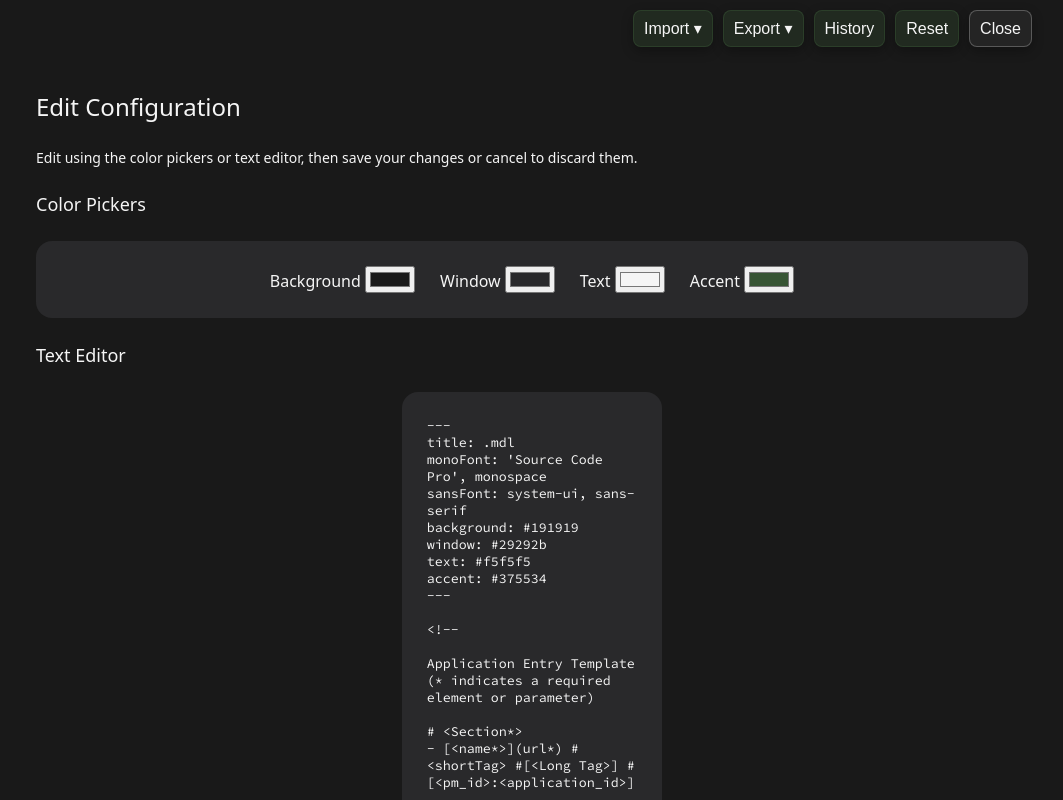
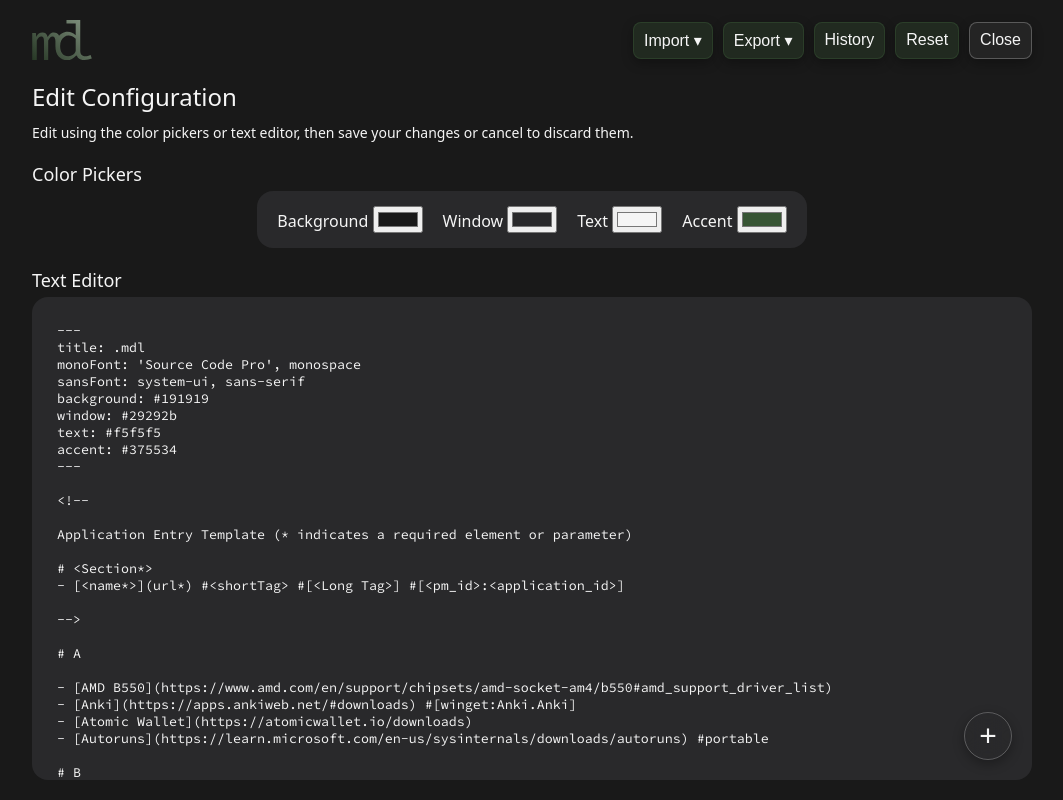
Before and after one commit to vvilliamyoo/.mdl, a Svelte app: page / in a window 1280 px wide. Both pictures are taken after a click on the button "Options". Shown: the whole page, without its empty margins (108-1171 px from the left). Built offline with nearby package versions, Linux system fonts and the light colour scheme.

Commit message:
Update app.css

```diff
--- a/src/app.css
+++ b/src/app.css
@@ -14,6 +14,9 @@
 
   --green-accent: #a7e6b3;
   --red-accent: #ffaaaa;
+
+  --logo-dark-color: color-mix(in srgb, var(--accent-color), black 45%);
+  --logo-light-color: color-mix(in srgb, var(--accent-color), white 45%);
 
   /* Radii */
   --large-radius: 16px;
@@ -61,7 +64,7 @@ body {
   font-family: var(--sans-font, system-ui, sans-serif);
   margin: 0 auto;
   max-width: 1000px;
-  width: 92%;
+  width: 90%;
 }
 
 ::selection {
@@ -84,6 +87,10 @@ body {
 ::-webkit-scrollbar {
   height: 15px;
   width: 15px;
+}
+
+::-webkit-scrollbar-corner {
+  background: transparent;
 }
 
 ::-webkit-scrollbar-track {
@@ -148,7 +155,7 @@ button,
   box-shadow: var(--shadow);
   color: var(--button-text-color);
   cursor: pointer;
-  flex: 1 1 auto;
+  flex: 0 1 auto;
   font-size: 16px;
   letter-spacing: normal;
   padding: 8px 10px;
@@ -176,7 +183,7 @@ button.quiet-button:active {
    ========================================= */
 .top-section {
   background-color: var(--background-color);
-  padding: 10px 0 1px;
+  padding-top: 10px;
   position: sticky;
   top: 0;
   z-index: 100;
@@ -194,11 +201,15 @@ header h1 {
   text-align: left;
 }
 
-#main-title .accent-dot {
-  -webkit-text-fill-color: transparent;
-  background-clip: text;
-  background-color: var(--accent-color);
-  color: transparent;
+#main-title .header-logo {
+  align-content: left;
+  background-image: linear-gradient(40deg, var(--logo-dark-color), var(--logo-light-color));
+  display: block;
+  height: 60px;
+  image-rendering: auto;
+  mask: url("/header.svg") center / contain no-repeat;
+  -webkit-mask: url("/header.svg") center / contain no-repeat;
+  width: 60px;
 }
 
 nav {
@@ -392,16 +403,15 @@ footer li {
   bottom: 0;
   display: flex;
   flex-direction: column;
-  gap: 25px;
   left: 0;
   margin: 0 auto;
   max-width: 1000px;
   overflow-y: auto;
-  padding: 20px 4px;
+  padding: 10px 0 20px;
   position: fixed;
   right: 0;
   top: 70px;
-  width: 100%;
+  width: 90%;
   z-index: 90;
 }
 
@@ -419,12 +429,12 @@ footer li {
   color: var(--text-color);
   display: flex;
   flex-wrap: wrap;
-  gap: 25px;
+  gap: 20px;
   justify-content: center;
   margin: 0;
   min-inline-size: 0;
-  padding: 25px;
-  width: 100%;
+  padding: 15px 20px;
+  width: fit-content;
 }
 
 .theme-editor-heading {
@@ -432,12 +442,14 @@ footer li {
   font-size: 18px;
   font-weight: normal;
   margin: 0;
+  padding: 20px 0 5px;
 }
 
 .editor-help {
   align-self: flex-start;
   margin: 0;
   font-size: 14px;
+  padding-top: 10px;
 }
 
 #editor-area {
@@ -445,14 +457,48 @@ footer li {
   border: none;
   border-radius: var(--large-radius);
   color: var(--text-color);
-  height: calc(85vh);
-  padding: 25px;
+  display: block;
+  height: 100%;
+  min-height: 0;
+  padding: 25px 25px 80px;
   resize: none;
   width: 100%;
 }
 
+#editor-area:focus-visible {
+  outline-offset: -2px;
+}
+
+.editor-textarea-container {
+  flex: 1 1 85vh;
+  min-height: 0;
+  position: relative;
+  width: 100%;
+}
+
+.add-application-button {
+  border: 1px solid var(--light-text-color);
+  border-radius: 50%;
+  bottom: 20px;
+  flex: none;
+  font-size: 30px;
+  height: 48px;
+  line-height: 1;
+  padding: 0;
+  position: absolute;
+  right: 20px;
+  transition: 0.3s ease;
+  width: 48px;
+}
+
+.add-application-button:hover,
+.add-application-button:active {
+  background-color: var(--dark-accent-color);
+  border: 1px solid var(--light-accent-color);
+}
+
 #editor-area::-webkit-scrollbar-track {
-  margin: 25px 0;
+  margin: 10px 0;
 }
 
 .catalog-dialog {
@@ -732,10 +778,6 @@ button.history-delete-button {
   padding: 12px;
   resize: none;
   white-space: pre-wrap;
-}
-
-.history-diff::-webkit-scrollbar-corner {
-  background: transparent;
 }
 
 .history-diff span {
@@ -1088,6 +1130,7 @@ button.history-delete-button {
 /* Progressive Enhancement: Backdrop Filter for Floating Containers */
 @supports ((-webkit-backdrop-filter: var(--blur)) or (backdrop-filter: var(--blur))) {
   #floating-action-bar,
+  .add-application-button,
   .catalog-dialog::backdrop,
   .dropdown-content,
   .history-export-menu button,
```
